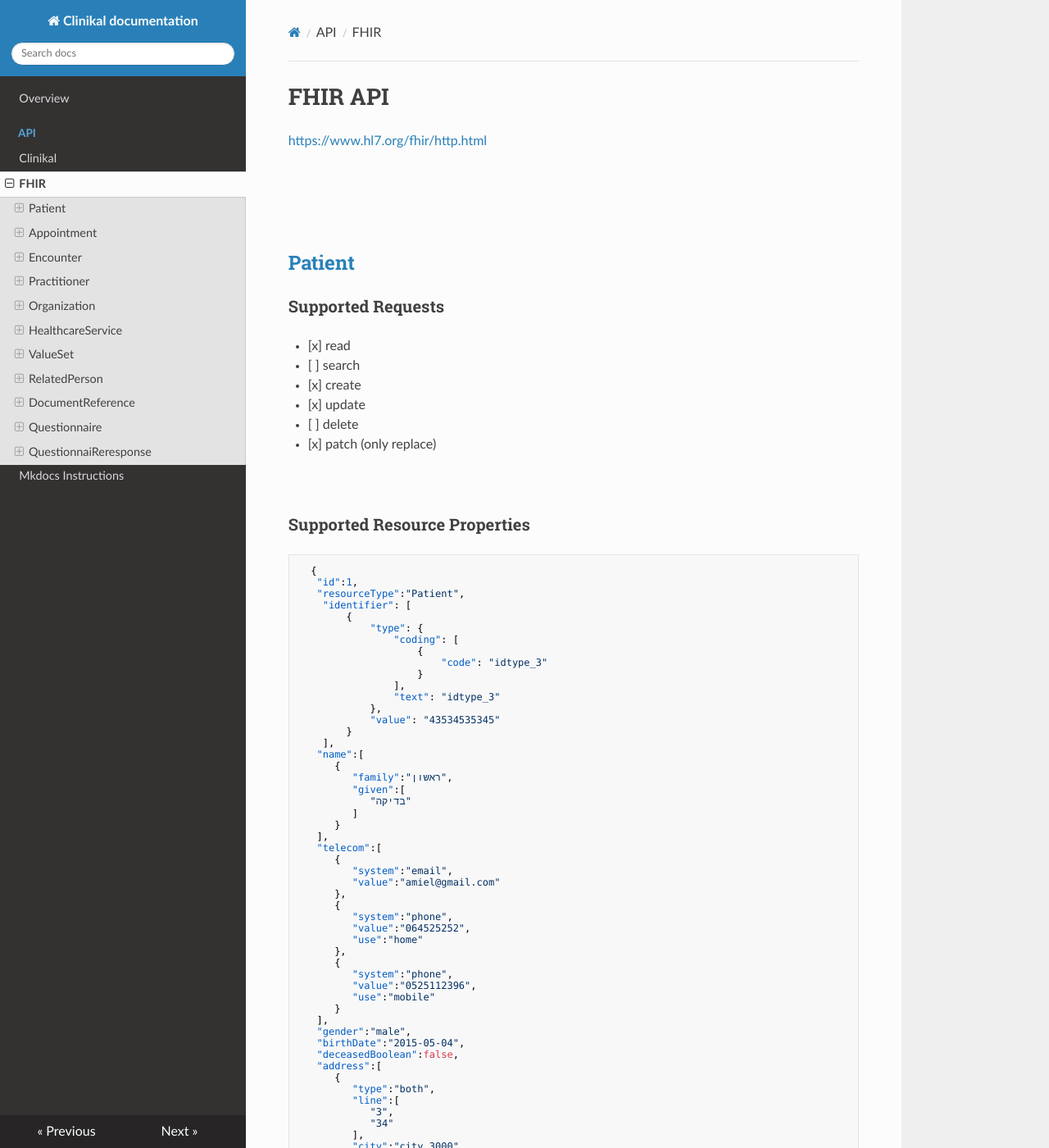
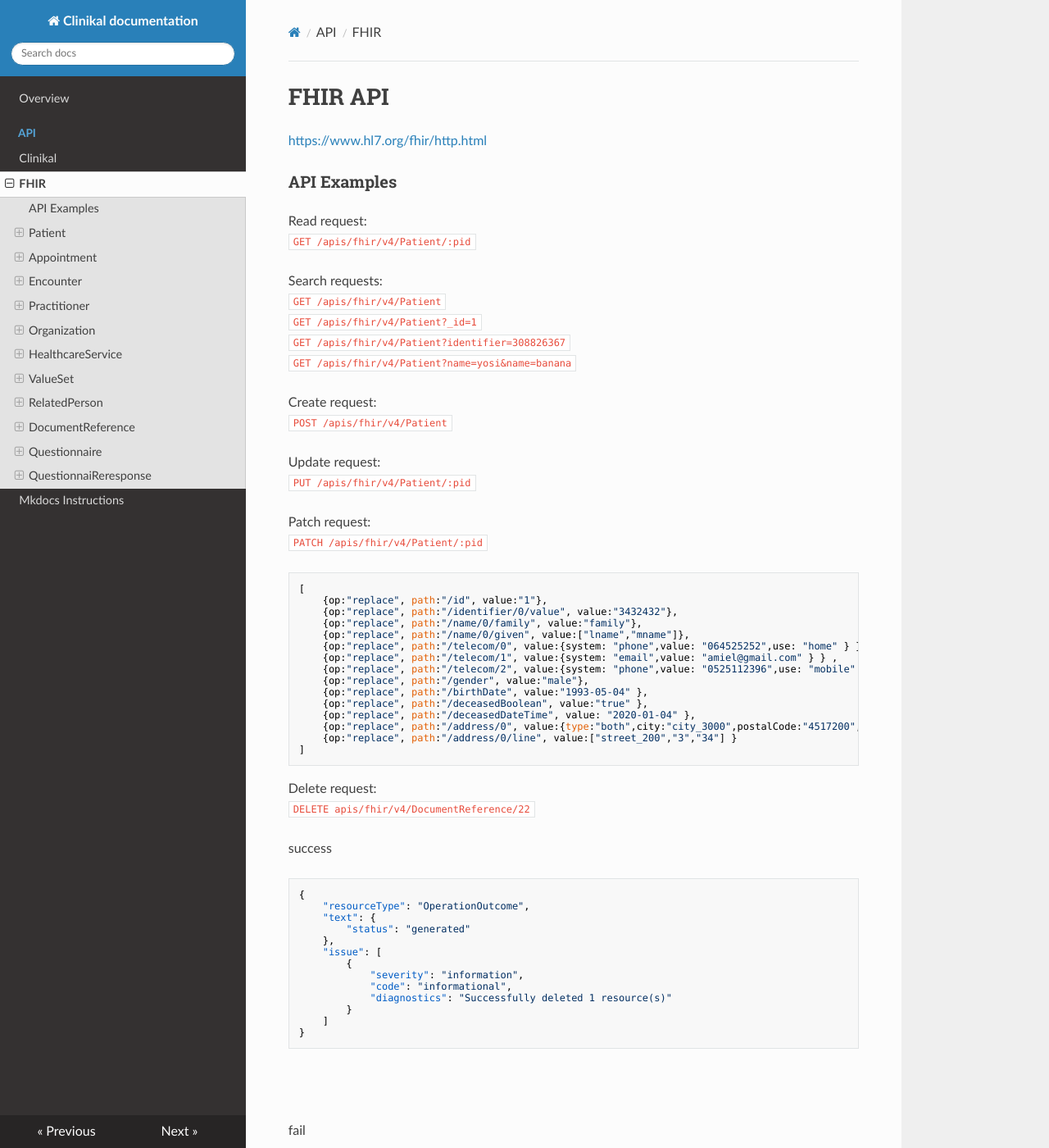
Before and after one commit to MohGovIL/Clinical-Documentation, an MkDocs documentation site: the page built from docs/api/fhir.md, in a window 1280 px wide and 1400 px high. Shown: the whole window at 82% size. Built offline with MkDocs 1.6.1, drawn with Linux system fonts in a browser that asks for light colours; nearby versions of some CDN libraries; some of the changed text lies outside the part shown.

Commit message:
add delete

````diff
--- a/docs/api/fhir.md
+++ b/docs/api/fhir.md
@@ -1,6 +1,93 @@
 # FHIR API
 
 <https://www.hl7.org/fhir/http.html>
+
+
+### API Examples
+Read request:
+`GET /apis/fhir/v4/Patient/:pid`
+
+Search requests:
+`GET /apis/fhir/v4/Patient`
+`GET /apis/fhir/v4/Patient?_id=1`
+`GET /apis/fhir/v4/Patient?identifier=308826367`
+`GET /apis/fhir/v4/Patient?name=yosi&name=banana`
+
+Create request:
+`POST /apis/fhir/v4/Patient`
+
+Update request:
+`PUT /apis/fhir/v4/Patient/:pid`
+
+Patch request:
+`PATCH /apis/fhir/v4/Patient/:pid`
+```
+[
+    {op:"replace", path:"/id", value:"1"},
+    {op:"replace", path:"/identifier/0/value", value:"3432432"},
+    {op:"replace", path:"/name/0/family", value:"family"},
+    {op:"replace", path:"/name/0/given", value:["lname","mname"]},
+    {op:"replace", path:"/telecom/0", value:{system: "phone",value: "064525252",use: "home" } } ,
+    {op:"replace", path:"/telecom/1", value:{system: "email",value: "amiel@gmail.com" } } ,
+    {op:"replace", path:"/telecom/2", value:{system: "phone",value: "0525112396",use: "mobile" } } ,
+    {op:"replace", path:"/gender", value:"male"},
+    {op:"replace", path:"/birthDate", value:"1993-05-04" },
+    {op:"replace", path:"/deceasedBoolean", value:"true" },
+    {op:"replace", path:"/deceasedDateTime", value: "2020-01-04" },
+    {op:"replace", path:"/address/0", value:{type:"both",city:"city_3000",postalCode:"4517200",country:"country_254"} },
+    {op:"replace", path:"/address/0/line", value:["street_200","3","34"] }
+]
+```
+
+
+Delete request:
+`DELETE apis/fhir/v4/DocumentReference/22`
+
+success
+
+```
+{
+    "resourceType": "OperationOutcome",
+    "text": {
+        "status": "generated"
+    },
+    "issue": [
+        {
+            "severity": "information",
+            "code": "informational",
+            "diagnostics": "Successfully deleted 1 resource(s)"
+        }
+    ]
+}
+```
+
+<br><br>
+
+fail
+
+```
+{
+    "resourceType": "OperationOutcome",
+    "text": {
+        "status": "generated"
+    },
+    "issue": [
+        {
+            "severity": "error",
+            "code": "processing",
+            "diagnostics": "Unable to delete DocumentReference/22.failed to delete from doc db"
+        },
+        {
+            "severity": "information",
+            "code": "information",
+            "diagnostics": "HTTP Error with status 400 occoured while requesting"
+        }
+    ]
+}
+```
+
+<br><br>
+
 
 <br><br><br>
 
@@ -104,44 +191,6 @@ organization|||
 name||exact, contains|
 
 <br>
-
-### Examples
-Read request:
-`GET /apis/fhir/v4/Patient/:pid`
-
-Search requests:
-`GET /apis/fhir/v4/Patient`
-`GET /apis/fhir/v4/Patient?_id=1`
-`GET /apis/fhir/v4/Patient?identifier=308826367`
-`GET /apis/fhir/v4/Patient?name=yosi&name=banana`
-
-Create request:
-`POST /apis/fhir/v4/Patient`
-
-Update request:
-`PUT /apis/fhir/v4/Patient/:pid`
-
-Patch request:
-`PATCH /apis/fhir/v4/Patient/:pid`
-```
-[
-    {op:"replace", path:"/id", value:"1"},
-    {op:"replace", path:"/identifier/0/value", value:"3432432"},
-    {op:"replace", path:"/name/0/family", value:"family"},
-    {op:"replace", path:"/name/0/given", value:["lname","mname"]},
-    {op:"replace", path:"/telecom/0", value:{system: "phone",value: "064525252",use: "home" } } ,
-    {op:"replace", path:"/telecom/1", value:{system: "email",value: "amiel@gmail.com" } } ,
-    {op:"replace", path:"/telecom/2", value:{system: "phone",value: "0525112396",use: "mobile" } } ,
-    {op:"replace", path:"/gender", value:"male"},
-    {op:"replace", path:"/birthDate", value:"1993-05-04" },
-    {op:"replace", path:"/deceasedBoolean", value:"true" },
-    {op:"replace", path:"/deceasedDateTime", value: "2020-01-04" },
-    {op:"replace", path:"/address/0", value:{type:"both",city:"city_3000",postalCode:"4517200",country:"country_254"} },
-    {op:"replace", path:"/address/0/line", value:["street_200","3","34"] }
-]
-```
-
-<br><br>
 
 ---
 
````
